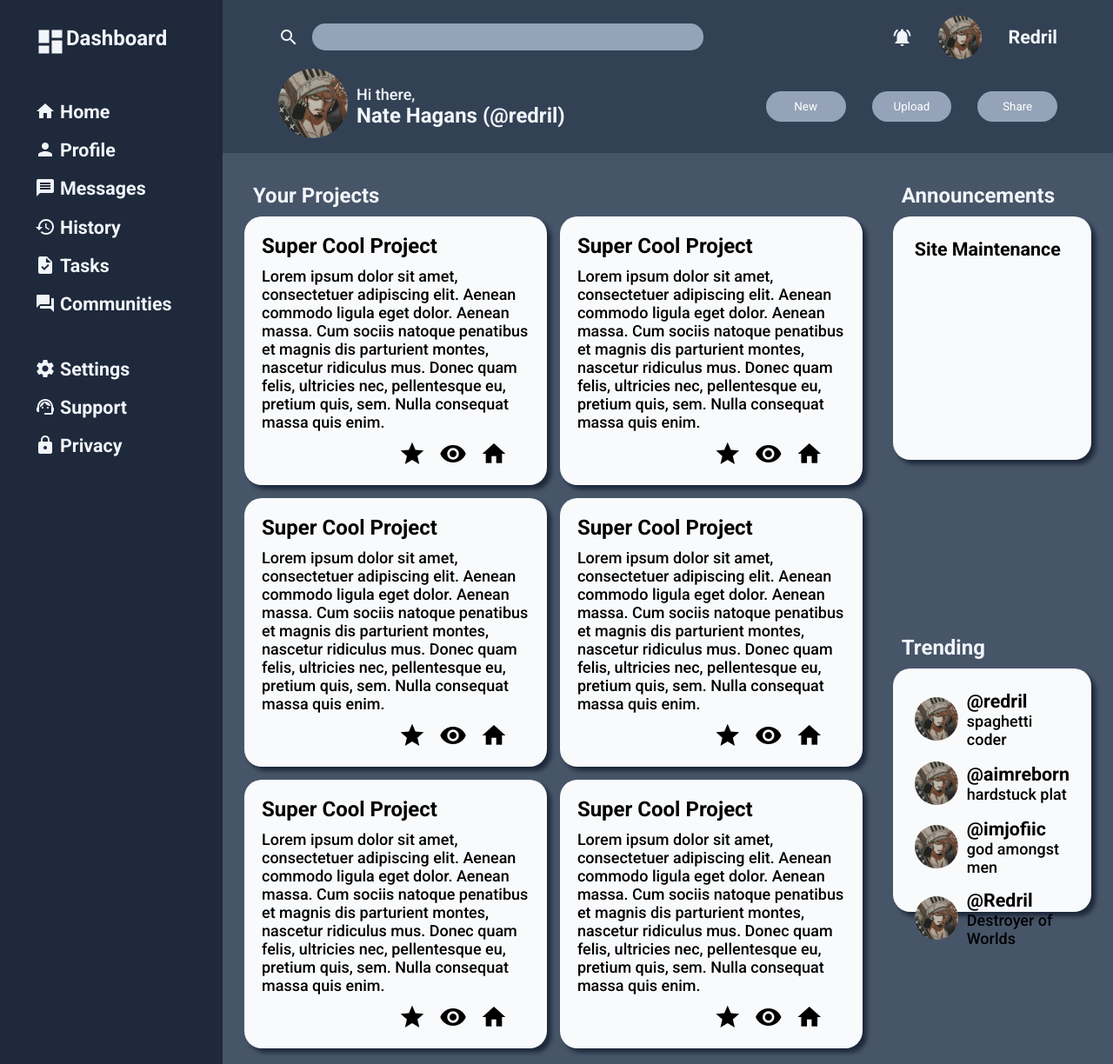
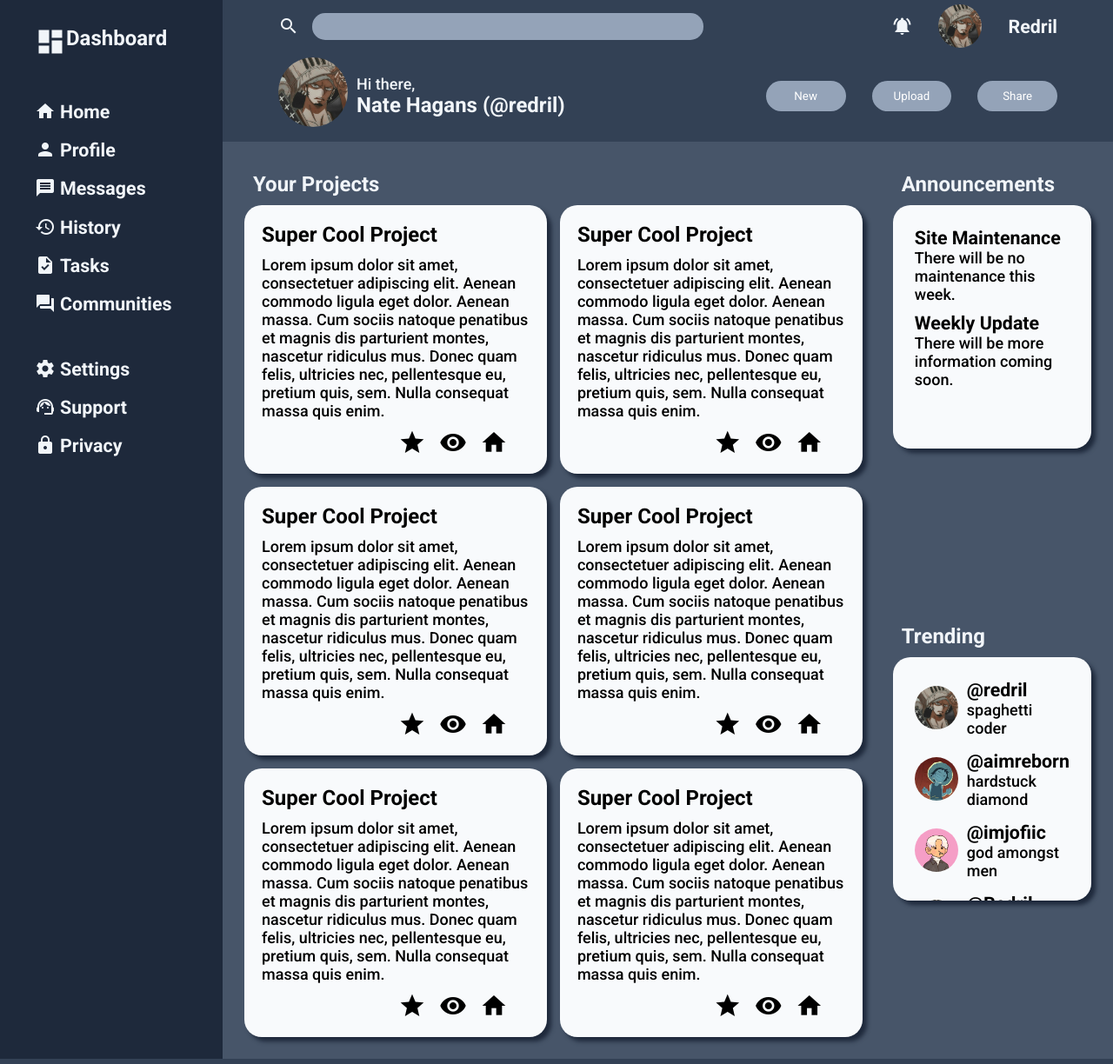
Before and after one commit to xRedril/admin-dashboard, a plain HTML site: page index.html in a window 1280 px wide. Shown: the part 10-1234 px from the top of the page at 87% size. Drawn offline with Linux system fonts and the light colour scheme; a web font is replaced by a local one.

Commit message:
fixed announcements and padding

```diff
--- a/index.html
+++ b/index.html
@@ -173,7 +173,14 @@
                 <div class="announcements">
                     <h4>Announcements</h4>
                     <div class="announcement-content">
-                        <h6>Site Maintenance</h6>
+                        <div class="announcement-inc">
+                            <h6>Site Maintenance</h6>
+                            <p>There will be no maintenance this week.</p>
+                        </div>
+                        <div class="announcement-inc">
+                            <h6>Weekly Update</h6>
+                            <p>There will be more information coming soon.</p>
+                        </div>
                     </div>
                 </div>
             </div>
@@ -189,14 +196,14 @@
                             </div>
                         </div>
                         <div class="trending-users">
-                            <img src="images/lawpfp.jpg" alt="pfp">
+                            <img src="images/aimreborn.jpg" alt="pfp">
                             <div class="user-tag">
                                 <h6>@aimreborn</h6>
-                                <p>hardstuck plat</p>
+                                <p>hardstuck diamond</p>
                             </div>
                         </div>
                         <div class="trending-users">
-                            <img src="images/lawpfp.jpg" alt="pfp">
+                            <img src="images/jovic.png" alt="pfp">
                             <div class="user-tag">
                                 <h6>@imjofiic</h6>
                                 <p>god amongst men</p>
--- a/style.css
+++ b/style.css
@@ -48,6 +48,7 @@
     padding: 1vw;
     padding-left: 5vw;
     padding-right: 5vw;
+    padding-top: 0;
 }
 
 .top-container>div {
@@ -277,6 +278,7 @@ a:hover {
     display: flex;
     gap: 15px;
     flex-direction: column;
+    overflow: auto;
 }
 
 .trending-users {
@@ -300,3 +302,7 @@ a:hover {
     color: white;
     padding: 10px;
 }
+
+.announcement-inc {
+    padding-bottom: 10px;
+}
```
Also changed, not shown: images/aimreborn.jpg (added), images/jovic.png (added), 2 other files.
